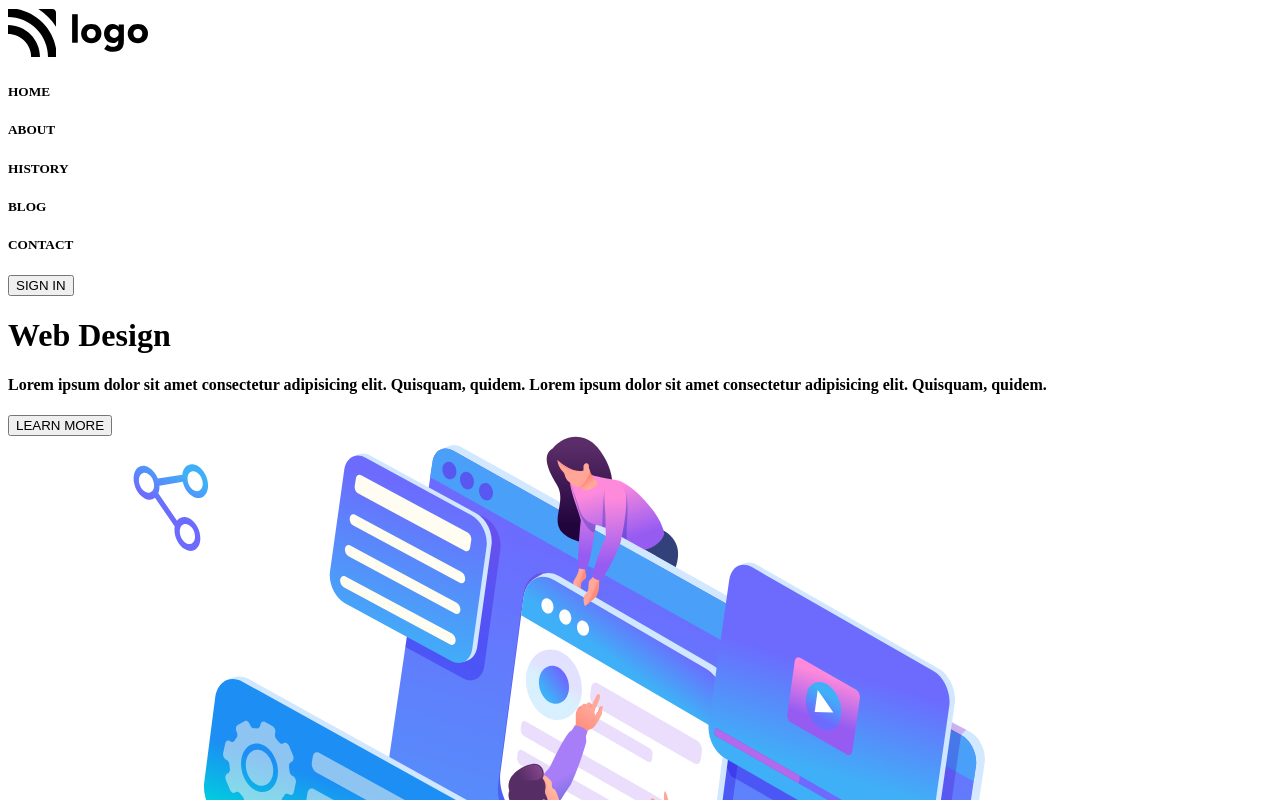
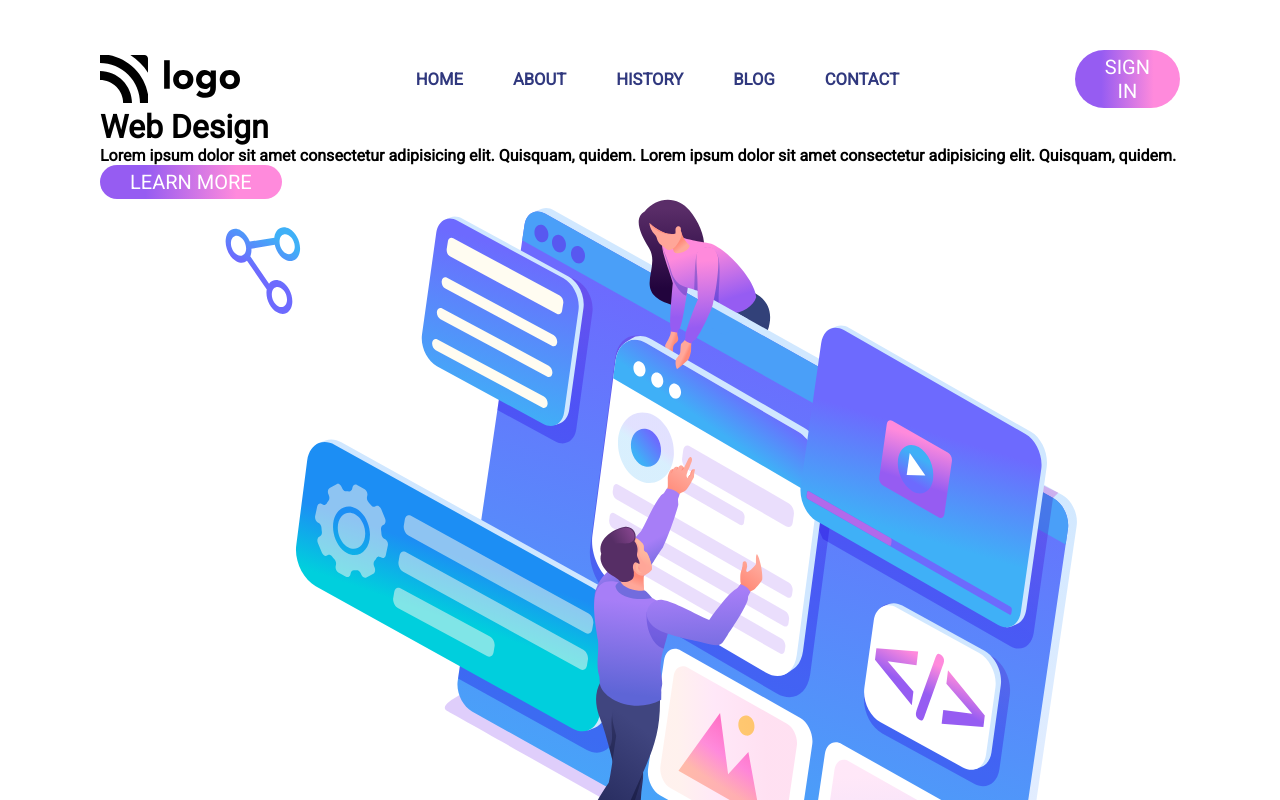
Before and after one commit to Bharath1910/design-landing-page, a plain HTML site: page index.html in a window 1280 px wide. Shown: the top 800 px of the page. Drawn offline with Linux system fonts and the light colour scheme.

Commit message:
completed nav

```diff
--- a/css/index.css
+++ b/css/index.css
@@ -0,0 +1,44 @@
+* {
+    margin: 0;
+    padding: 0;
+    font-family: "Roboto";
+}
+
+body {
+    padding: 50px 100px;
+}
+
+nav {
+    display: flex;
+    justify-content: space-between;
+    align-items: center;
+}
+
+nav img {
+    flex: 10;
+}
+
+.nav-items {
+    display: flex;
+    justify-content: center;
+    gap: 50px;
+    font-size: 20px;
+    color: #30387E;
+    flex: 80;
+}
+
+nav .button {
+    flex: 10;
+}
+
+button {
+    color: #FFFFFF;
+    font-size: 20px;
+    padding: 5px 30px;
+
+    background: rgb(150,92,242);
+    background: linear-gradient(90deg, rgba(150,92,242,1) 25%, rgba(255,138,220,1) 75%);
+
+    border: none;
+    border-radius: 30px;
+}
--- a/index.html
+++ b/index.html
@@ -24,8 +24,12 @@
           <h5 class="nav-item">BLOG</h5>
           <h5 class="nav-item">CONTACT</h5>
         </div>
-        <button class="signin-btn">SIGN IN</button>
-      </nav>
+
+        <div class="button">
+            <button class="signin-btn">SIGN IN</button>
+        </div>
+        </nav>
+
       <div class="intro-section">
         <div class="left-section">
           <h1>Web Design</h1>
```
